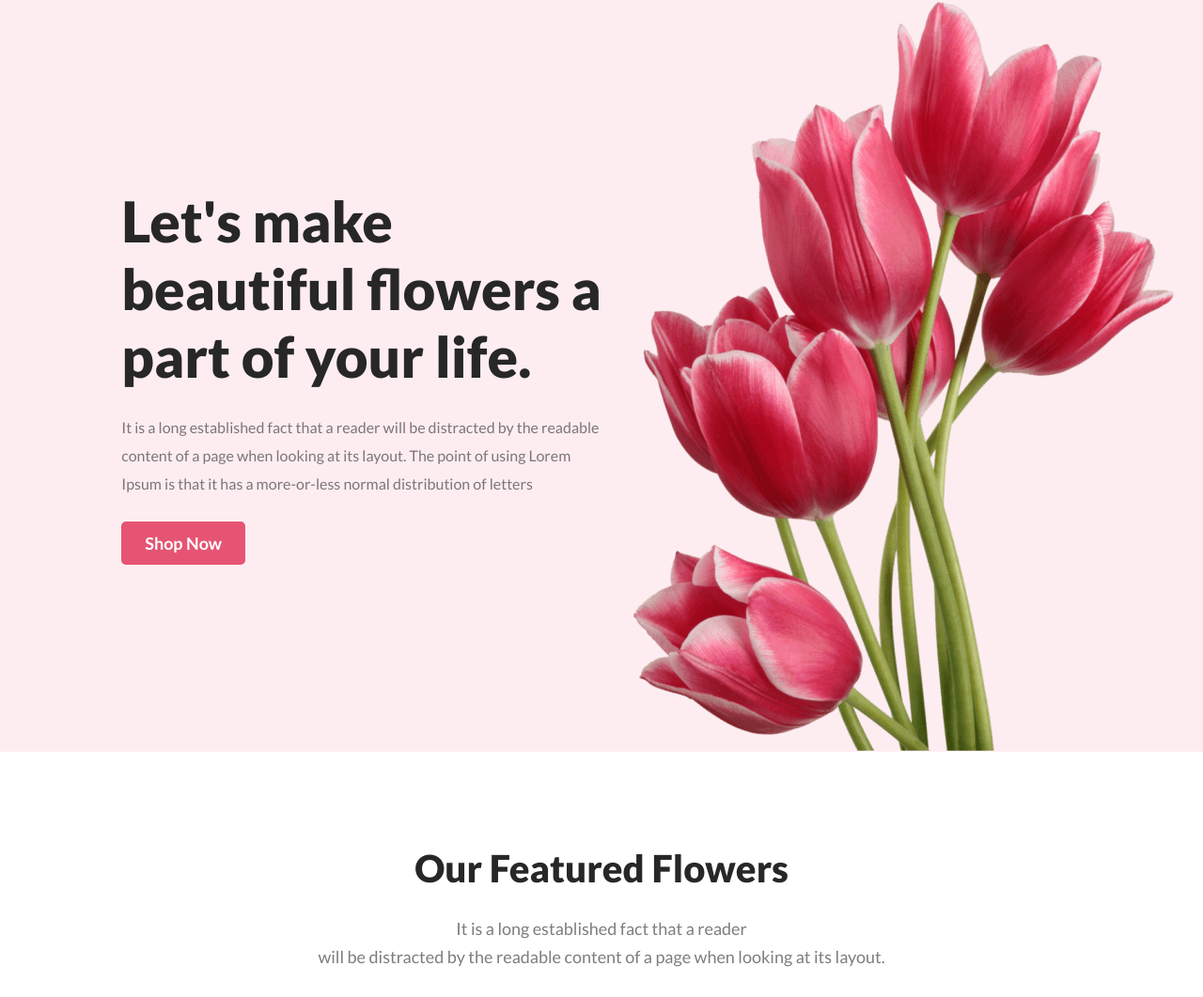
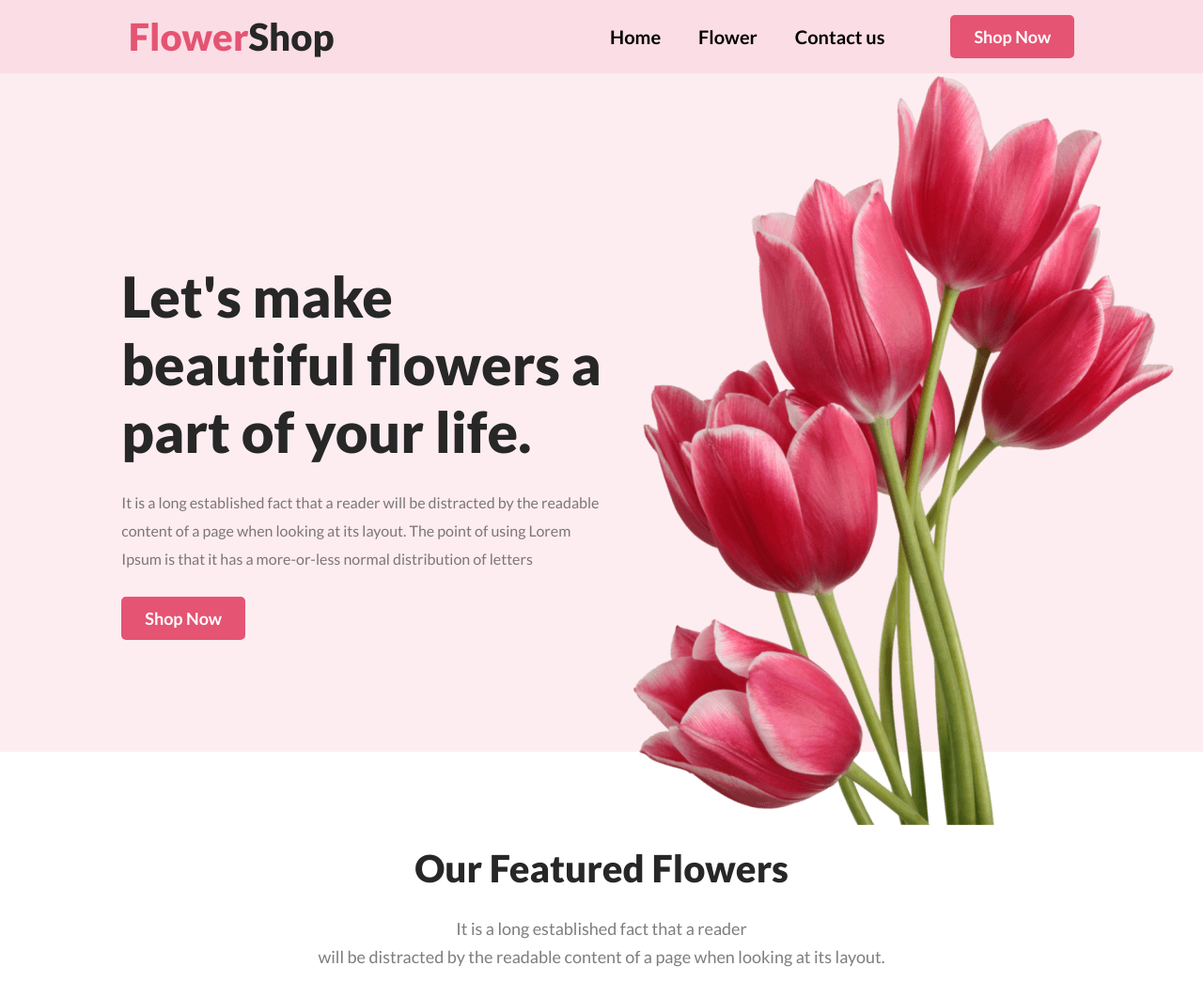
Before and after one commit to rabbani4443/flower-shop-assignment, a plain HTML site: page index.html in a window 1280 px wide. Shown: the top 1061 px of the page at 94% size. Drawn offline with Linux system fonts and the light colour scheme.

Commit message:
MenuBar section complete

```diff
--- a/index.html
+++ b/index.html
@@ -10,8 +10,25 @@
     <link rel="stylesheet" href="style/style.css">
 </head>
 <body>
- <!-- Start banner section -->
-    <header class="banner-container">
+<!-- Start header section -->
+    <header>
+        <!-- start Menubar section -->
+        <nav>
+            <div class="menubar">
+                <h1 class="menu-title"><span>Flower</span>Shop</h1>
+                <div class="menu-list">
+                <ul>
+                    <li class="menu-item">Home</li>
+                    <li class="menu-item">Flower</li>
+                    <li class="menu-item">Contact us</li>
+                </ul>
+                <button class="primary-button">Shop Now</button>
+            </div>
+            </div>
+        </nav>
+        <!-- End Menubar section -->
+         <!-- Start banner section -->
+        <div class="banner-container">
             <div class="banner-content">
                 <h1 class="banner-title">Let's make beautiful flowers a part of your life.</h1>
                 <p class="banner-description">It is a long established fact that a reader will be distracted by the readable content of a page when looking at its layout. The point of using Lorem Ipsum is that it has a more-or-less normal distribution of letters</p>
@@ -20,8 +37,11 @@
             <div class="banner-photo">
                 <img class="banner-img" src="asset/pngwing 10.png" alt="internet error">
             </div>
+        </div>
     </header>
+<!-- End header section -->
   <!-- End banner section -->
+  <!-- Start main section -->
     <main>
         <!-- Start Featured section -->
         <section class="featured">
@@ -112,10 +132,11 @@
         </div>
         <!-- End Subscribe section -->
     </main>
+ <!-- End main section -->
     <!-- Start footer Section -->
     <footer class="footer-container">
         <div class="footer-details">
-        <h1 class="footer_title"><span>Flower</span>Shop</h1>
+        <h1 class="footer-title"><span>Flower</span>Shop</h1>
         <p class="footer-description">It is a long established fact that a reader will be distracted by the readable <br> content of a page when looking at its layout.</p>
         <p class="copyright">&copy;2020-2023, FlowerShop.com. All rights reserved. </p>
     </div>
--- a/style/style.css
+++ b/style/style.css
@@ -12,15 +12,52 @@
     color: #FFF;
     font-size: 18px;
     font-weight: 700;
+    cursor: pointer;
 }
 /* End share common style */
-
+/* Start header Style */
 /* Start banner Style */
 header{
     background: rgba(229, 84, 115, 0.10);
     width: 100%;
     height: 100vh;
 }
+/* Start menubar Style */
+.menubar{
+    display: flex;
+    justify-content: space-around;
+    align-items: center;
+    padding: 15px 0px;
+    background-color:rgba(229, 84, 115, 0.10); ;
+}
+.menu-title{
+    color: #272727;
+    font-family: Lato;
+    font-size: 40px;
+    font-weight: 800;
+}
+.menu-title >span{
+    color: #E55473;
+}
+.menu-list{
+    display: flex;
+    align-items: center;
+}
+.menu-list >ul{
+    list-style: none;
+    display: flex;
+    align-items: center;
+    color: black;
+    font-size: 20px;
+    font-weight: 700;
+    padding-right: 50px;
+}
+.menu-item{
+    padding: 0px 20px;
+    cursor: pointer;
+}
+
+/* Start menubar Style */
 .banner-container{
     display: flex;
     justify-content: space-around;
@@ -49,8 +86,9 @@ header{
     height: 100vh;
     margin-right: 10%;
 }
-
 /* End banner Style */
+/* End header Style */
+/* Start main style */
 /* Start Featured Style */
 .featured-container{
     height: 100vh;
@@ -220,6 +258,7 @@ header{
     margin-right: 25px;
 }
 /* End Subscribe style */
+/* End main style */
 /* Start footer Style */
 .footer-container{
     width: 100%;
@@ -230,13 +269,13 @@ header{
     align-items: center;
     text-align: center;
 }
-.footer_title{
+.footer-title{
     color: white;
     font-family: Lato;
     font-size: 40px;
     font-weight: 800;
 }
-.footer_title >span{
+.footer-title >span{
     color: #E55473;
 }
 .footer-description{
```
